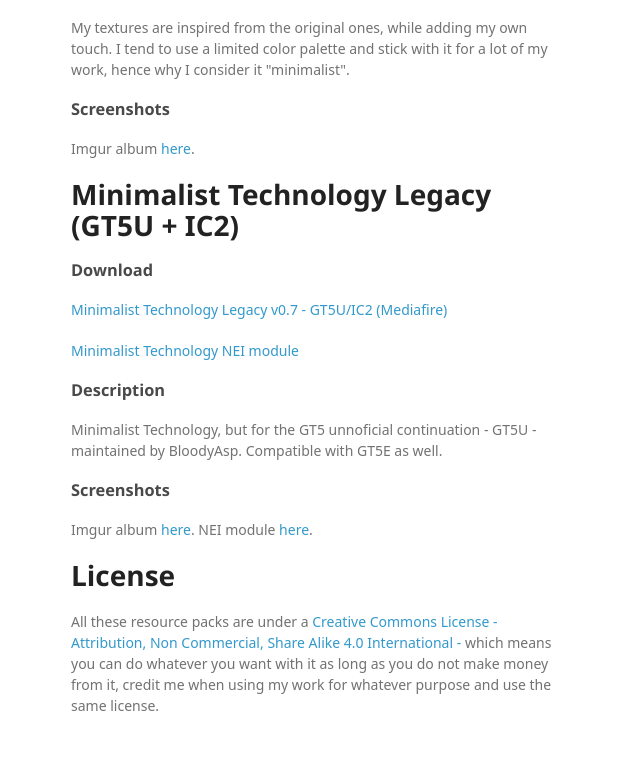
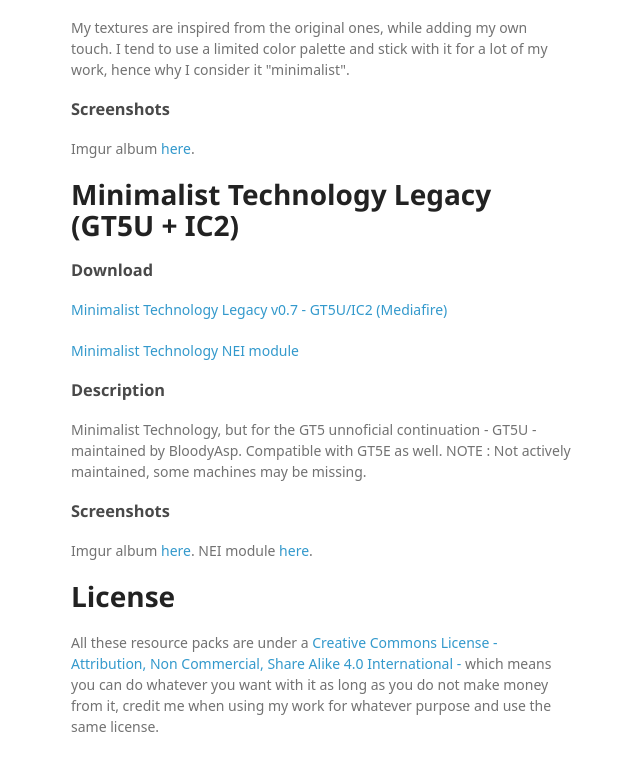
Before and after one commit to Pyrolusite/PyrolusitesResourcePacks, a plain HTML site: page index.html in a window 1280 px wide. Shown: the part 1005-1776 px from the top of the page, without its empty margins (499-1139 px from the left). Drawn offline with Linux system fonts and the light colour scheme; a web font is replaced by a local one.

Commit message:
Update index.html

```diff
--- a/index.html
+++ b/index.html
@@ -81,7 +81,7 @@ Initially, I couldn't stand GT5's textures when its alpha came out, so I decided
 <a id="description-2" class="anchor" href="#description-2" aria-hidden="true"><span class="octicon octicon-link"></span></a>Description</h3>
 
 <p>Minimalist Technology, but for the GT5 unnoficial continuation - GT5U - maintained by BloodyAsp.
-Compatible with GT5E as well.</p>
+Compatible with GT5E as well. NOTE : Not actively maintained, some machines may be missing.</p>
 
 <h3>
 <a id="screenshots-2" class="anchor" href="#screenshots-2" aria-hidden="true"><span class="octicon octicon-link"></span></a>Screenshots</h3>
```
